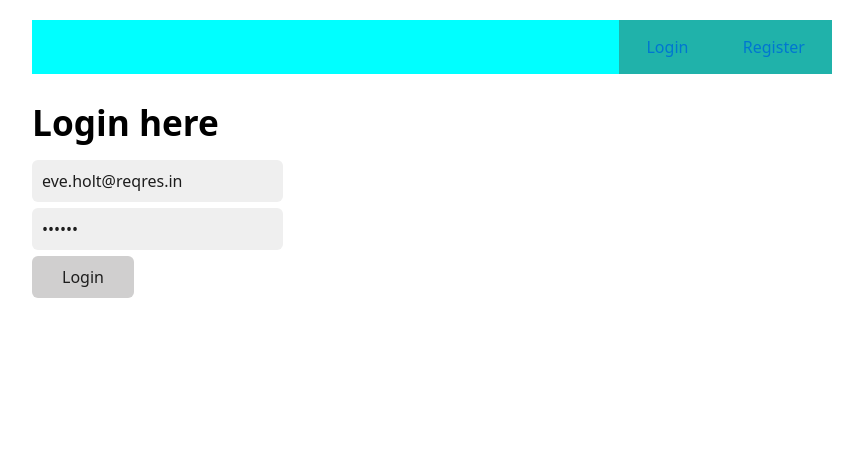
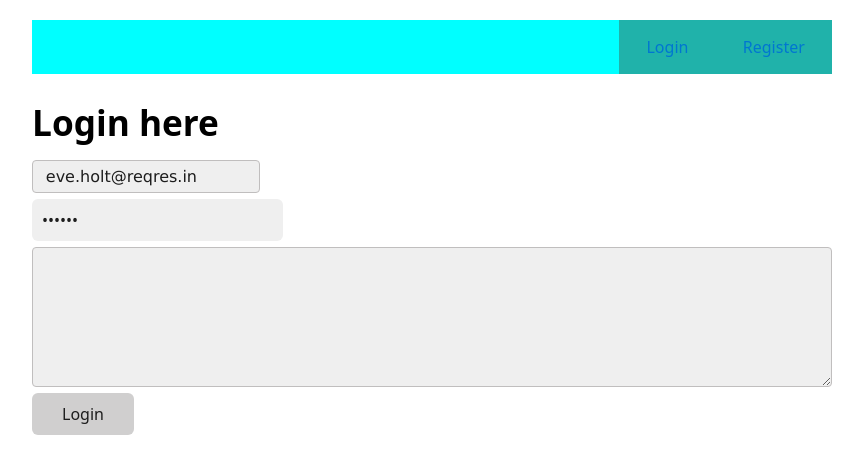
Before and after one commit to livrocky/react-11-formik-customHook, a React (Create React App) app: page /login in a window 1280 px wide. Shown: the top 474 px of the page, without its empty margins (208-1071 px from the left). Built offline with nearby package versions, Linux system fonts and the light colour scheme.

Commit message:
logim form with custom input

```diff
--- a/src/components/LoginForm/LoginForm.jsx
+++ b/src/components/LoginForm/LoginForm.jsx
@@ -1,9 +1,10 @@
-import css from './LoginForm.module.css';
+// import css from './LoginForm.module.css';
 import { useFormik } from 'formik';
 import * as Yup from 'yup';
 import { myFetch } from '../../utils';
 import { useContext } from 'react';
 import { AuthContext } from '../../store/AuthContext';
+import Input from '../UI/Input/Input';
 
 const initValues = {
   email: 'eve.holt@reqres.in',
@@ -39,12 +40,27 @@ function LoginForm(props) {
 
   return (
     <form onSubmit={formik.handleSubmit}>
-      <input onChange={formik.handleChange} onBlur={formik.handleBlur} value={formik.values.email} className={formik.touched.email && formik.errors.email ? css.errorInput : ''} name='email' type='text' placeholder='Your email' />
+      <Input
+        onChange={formik.handleChange}
+        onBlur={formik.handleBlur}
+        value={formik.values.email}
+        name='email'
+        type='text'
+        placeholder='Your email'
+        errorMsg={formik.touched.email && formik.errors.email}
+      />
 
-      {formik.touched.email && formik.errors.email && <p className={css.errorMsg}>{formik.errors.email}</p>}
+      <input
+        onChange={formik.handleChange}
+        onBlur={formik.handleBlur}
+        value={formik.values.password}
+        errorMsg={formik.touched.password && formik.errors.password}
+        name='password'
+        type='password'
+        placeholder='Your password'
+      />
+      <Input type='textarea' />
 
-      <input onChange={formik.handleChange} onBlur={formik.handleBlur} value={formik.values.password} className={formik.touched.password && formik.errors.password ? css.errorInput : ''} name='password' type='password' placeholder='Your password' />
-      {formik.touched.password && formik.errors.password && <p className={css.errorMsg}>{formik.errors.password}</p>}
       <button type='submit'>Login</button>
     </form>
   );
```
Also changed, not shown: 1 other file (tests, documents, lock files or other folders).
